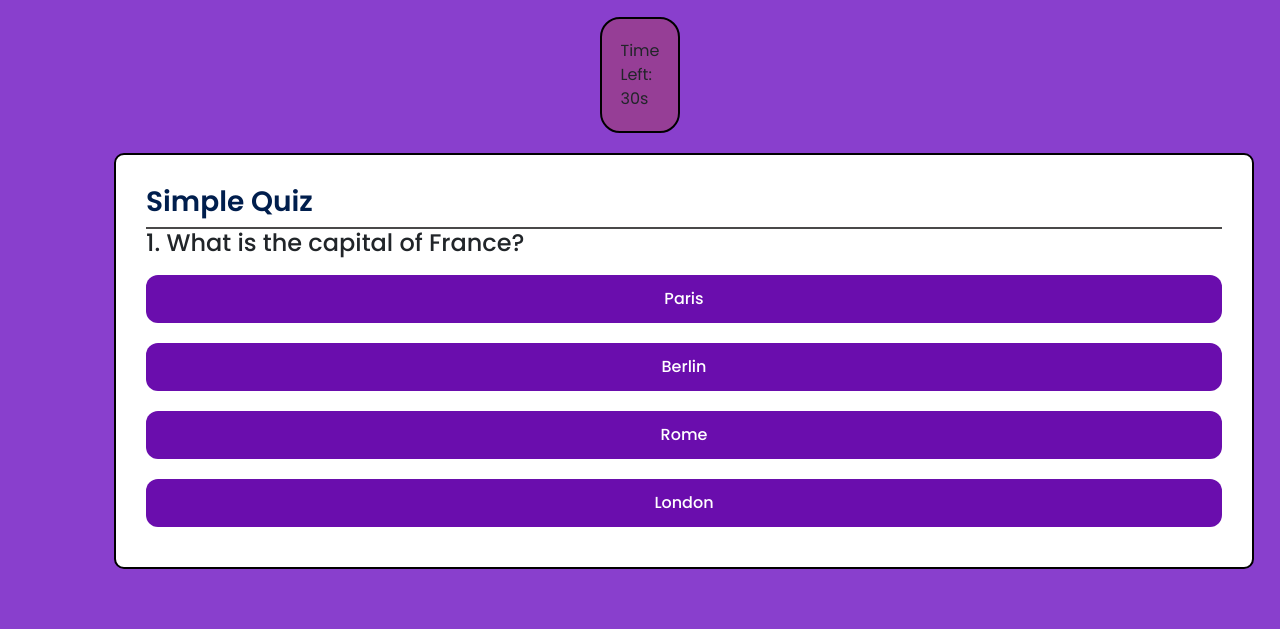
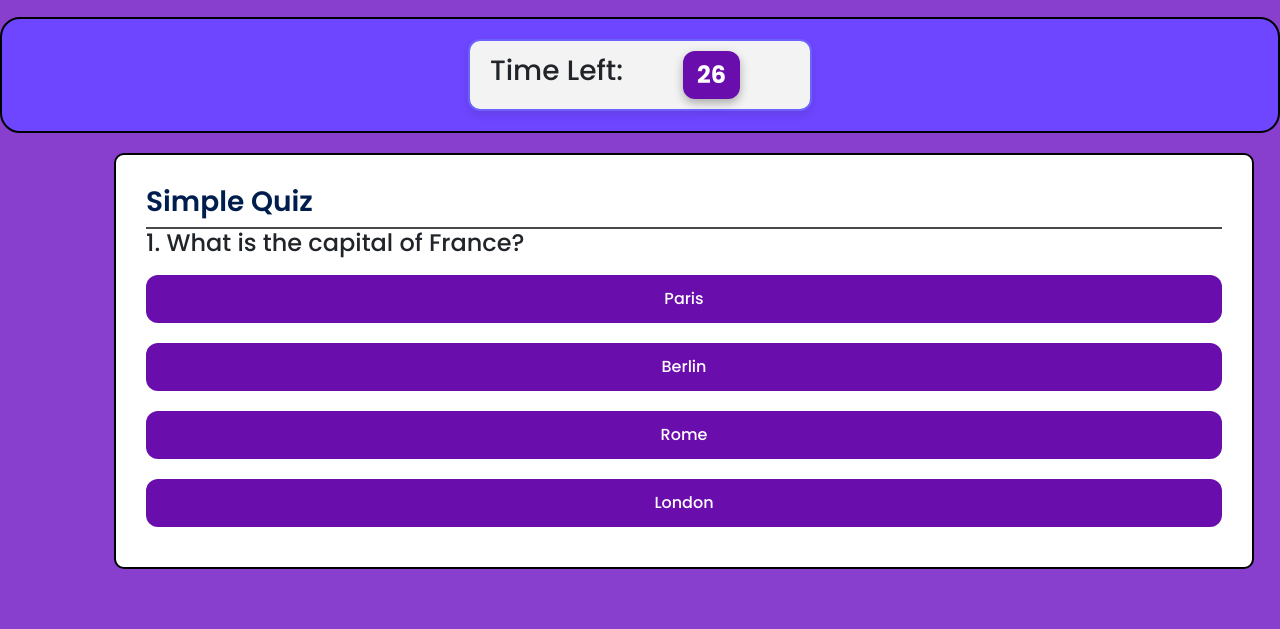
Before and after one commit to kabeermemon03/Quiz-Application, a plain HTML site: page static/index.html in a window 1280 px wide. Shown: the part 171-800 px from the top of the page. Drawn offline with nearby package versions, Linux system fonts and the light colour scheme.

Commit message:
Initial quiz app commit

```diff
--- a/static/index.html
+++ b/static/index.html
@@ -20,7 +20,7 @@
         <h1>Genral Multiple Choice Questions</h1>
     </div>
     <div class="timer" id="timer">
-        <div id="timer-1">Time Left: 30s</div>
+        <div id="timer-1"><h3>Time Left: </h3><span class="time-30-seconds" id="time-30-seconds"></span></div>
     </div>
     <div class="container">
         <h3 class="container-h3">Simple Quiz</h3>
--- a/static/index.js
+++ b/static/index.js
@@ -68,6 +68,7 @@ const questionElement = document.getElementById("question")
 const answerElement = document.getElementById("answerBtns")
 const nextBtn = document.getElementById("nextBtn")
 
+
 let currentQuestionIndex = 0;
 let Score = 0;
 
@@ -110,9 +111,13 @@ function selectAnswer(e) {
     if (isCorrect) {
         selectedButton.classList.add("correct")
         Score++
+        clearInterval(timer)
+        startTimer()
     }
     else {
         selectedButton.classList.add("incorrect")
+        clearInterval(timer)
+        startTimer()
     }
     Array.from(answerElement.children).forEach(btn => {
         if (btn.dataset.correct === "true") {
@@ -147,8 +152,26 @@ function ShowScore() {
     })
 }
 
-let timeLeft = 30
-let timerId;
+let timeLeft = 30;
+let timer;
 
+function startTimer(){
+    let timeLeft = 30;
+
+    clearInterval(timer)
+
+    timer = setInterval(function(){
+        document.getElementById("time-30-seconds").textContent = timeLeft
+        timeLeft--
+
+        if(timeLeft < 0)
+        {
+            clearInterval(timer)
+            alert("Time's Up!! , Moving To Next Question...")
+            handleNextButton()
+        }
+    }, 1000)
+}
 
 StartQuiz()
+startTimer()
--- a/static/style.css
+++ b/static/style.css
@@ -13,7 +13,7 @@ body {
   justify-content: center;
   align-items: center;
   border: 2px solid black;
-  background-color: rgb(150, 62, 150);
+  background-color: rgb(110, 70, 255);
   border-radius: 20px;
   margin: 20px 220px;
   padding: 20px 100px;
@@ -28,7 +28,7 @@ body {
   border-radius: 20px;
   margin: 20px 600px;
   padding: 20px;
-  background-color: rgb(150, 62, 150);
+  background-color: rgb(110, 70, 255);
 }
 
 .container {
@@ -135,7 +135,6 @@ body {
   cursor: not-allowed;
 }
 
-/* outline variant */
 .btn-purple.outline {
   background: transparent;
   color: var(--btn-purple);
@@ -146,7 +145,6 @@ body {
   background: var(--btn-purple-50);
 }
 
-/* subtle “ghost” variant */
 .btn-purple.ghost {
   background: transparent;
   color: var(--btn-purple);
@@ -176,3 +174,54 @@ body {
   margin: 20px auto;
   padding: 10px 20px;
 }
+
+#time-30-seconds{
+  margin: 0 50px;
+}
+
+#timer {
+  display: flex;
+  justify-content: center;
+  margin: 20px 0;
+}
+
+#timer-1 {
+  background: #f3f3f3;
+  border: 2px solid #6c63ff;
+  border-radius: 12px;
+  padding: 10px 20px;
+  font-family: "Poppins", sans-serif;
+  display: flex;
+  align-items: center;
+  gap: 10px;
+  box-shadow: 0 4px 10px rgba(0,0,0,0.1);
+}
+
+#time-30-seconds {
+  font-size: 24px;
+  font-weight: 600;
+  color: #6c63ff;
+  transition: color 0.3s ease, transform 0.3s ease;
+}
+
+.low-time {
+  color: #ff3b3b !important;
+  animation: pulse 1s infinite;
+}
+
+@keyframes pulse {
+  0% { transform: scale(1); }
+  50% { transform: scale(1.2); }
+  100% { transform: scale(1); }
+}
+
+#time-30-seconds {
+  font-size: 1.5rem;
+  font-weight: 700;
+  color: #fff;
+  background: #6a0dad;
+  padding: 6px 14px;
+  border-radius: 12px;
+  box-shadow: 0 4px 10px rgba(0, 0, 0, 0.3);
+  transition: all 0.3s ease;
+}
```
